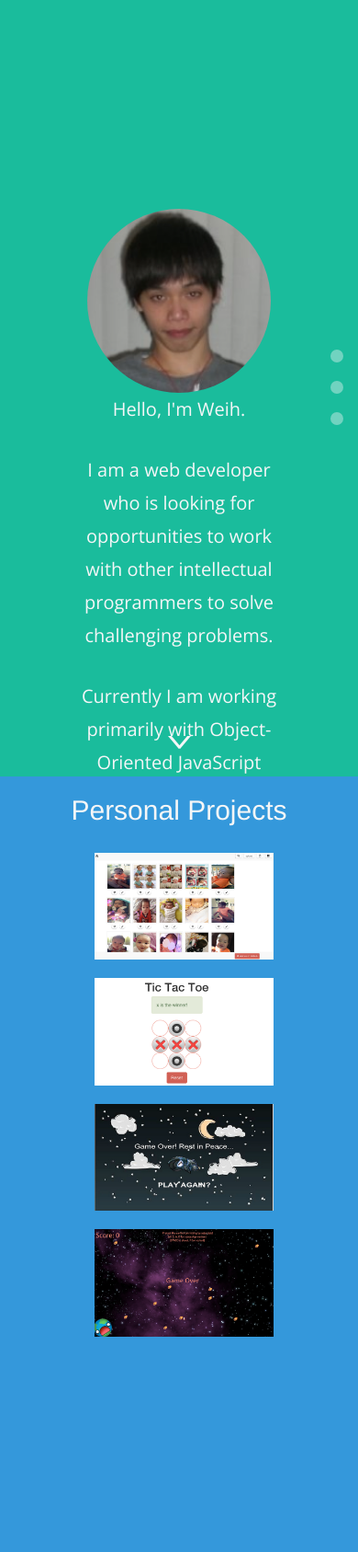
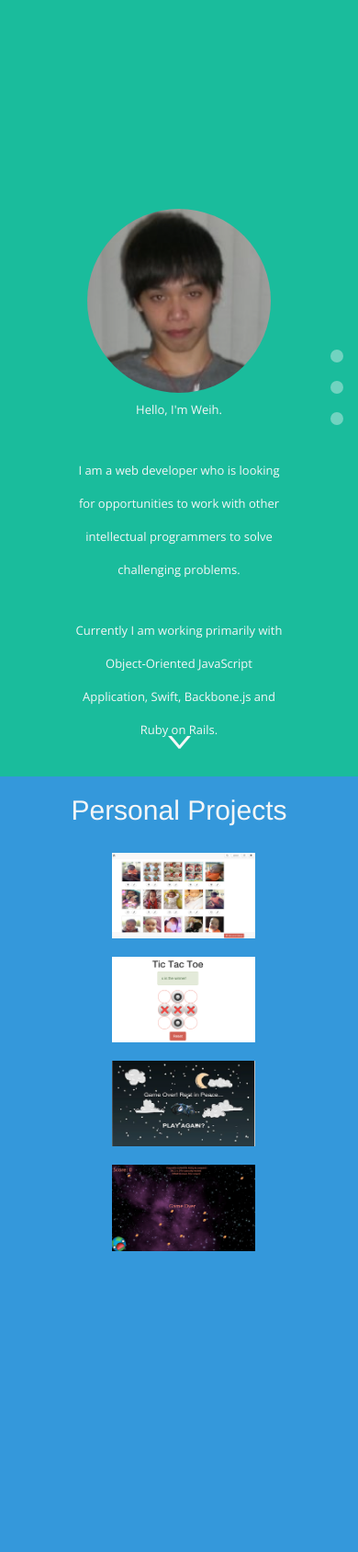
Before and after one commit to weihotline/PersonalWebpage, a PHP site: page / in a window 390 px wide. Shown: the top 1687 px of the page at 92% size. Run offline with PHP 8.4, Linux system fonts and the light colour scheme; some libraries are stand-ins or nearby versions.

Commit message:
change media query

```diff
--- a/assets/css/main.css
+++ b/assets/css/main.css
@@ -236,7 +236,10 @@ ul, menu, dir {
     @media only screen and (max-width: 767px) {
       ul.slides li {
         width: 50%; } }
-    @media only screen and (min-width: 640px) and (max-width: 767px) {
+    @media only screen
+        and (max-device-width: 640px),
+        only screen and (max-device-width: 667px),
+        only screen and (max-width: 480px) {
       #hero .hero-block p {
         font-size: 65%; }
       ul.slides li {
```
Also changed, not shown: 1 other file.
